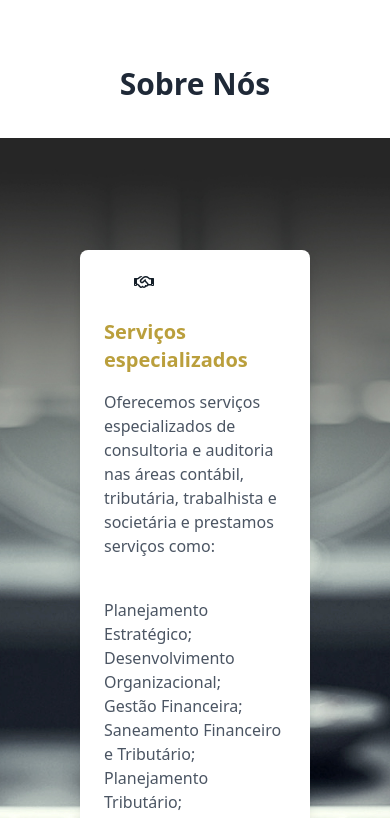
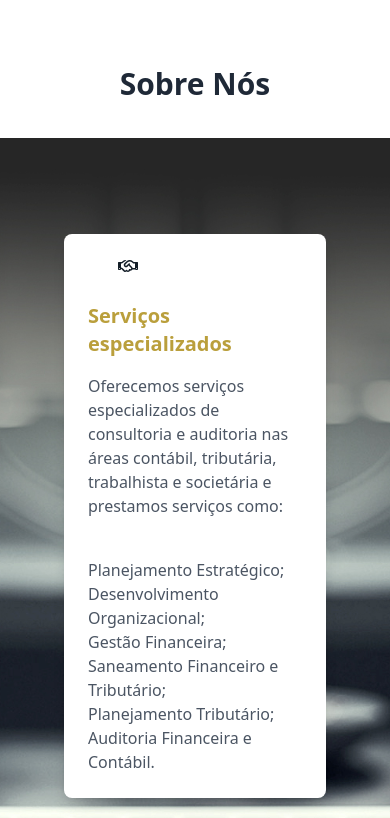
Before and after one commit to beno1234/devout, a Next.js app: page / in a window 390 px wide. Shown: the part 1860-2678 px from the top of the page. Built offline with nearby package versions, Linux system fonts and the light colour scheme.

Commit message:
uma merda

```diff
--- a/src/app/Home/sobreSection/SobreSection.tsx
+++ b/src/app/Home/sobreSection/SobreSection.tsx
@@ -56,15 +56,15 @@ const cards: CardProps[] = [
 
 const SobreSection = () => {
   return (
-    <section id="about" className="py-16 bg-white">
+    <section className="py-16 bg-white">
       <div className="max-w-7xl mx-auto text-center">
         <h2 className="text-3xl font-semibold text-gray-800 mb-9">Sobre Nós</h2>
       </div>
 
-      <div className="bg-parallax bg-cover bg-fixed bg-center p-20">
+      <div className="bg-parallax bg-cover bg-fixed bg-center p-16 ">
         <div className="mt-8 grid grid-cols-1 sm:grid-cols-2 md:grid-cols-3 gap-12">
           {cards.map((card, index) => (
-            <div key={index} className="bg-white p-6 rounded-lg shadow-lg transform transition-all duration-300 hover:scale-105 max-w-xl sm:max-w-md md:max-w-none">
+            <div key={index} className="bg-white p-6 rounded-lg shadow-lg transform transition-all duration-300 hover:scale-105">
               {card.icon}
               <h3 className="text-xl font-semibold text-[#BA9F3C]">{card.title}</h3>
               <p className="mt-4 text-gray-600 mb-10">{card.description}</p>
--- a/src/app/globals.css
+++ b/src/app/globals.css
@@ -1,10 +1,3 @@
 @tailwind base;
 @tailwind components;
 @tailwind utilities;
-
-.bg-parallax {
-    background-attachment: fixed;
-    background-position: center;
-    background-size: cover;
-    height: 100vh; /* Você pode ajustar conforme necessário */
-  }
```
